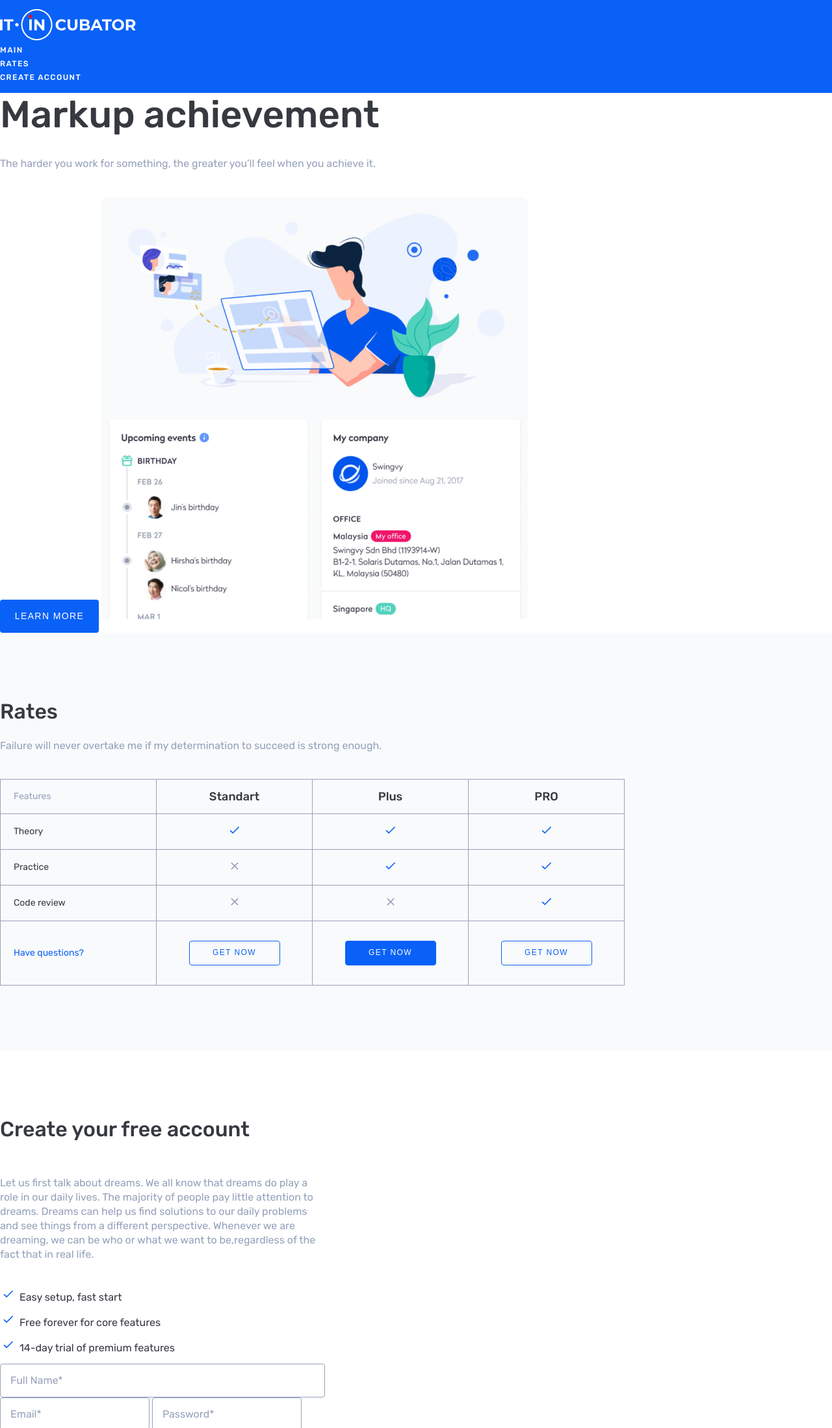
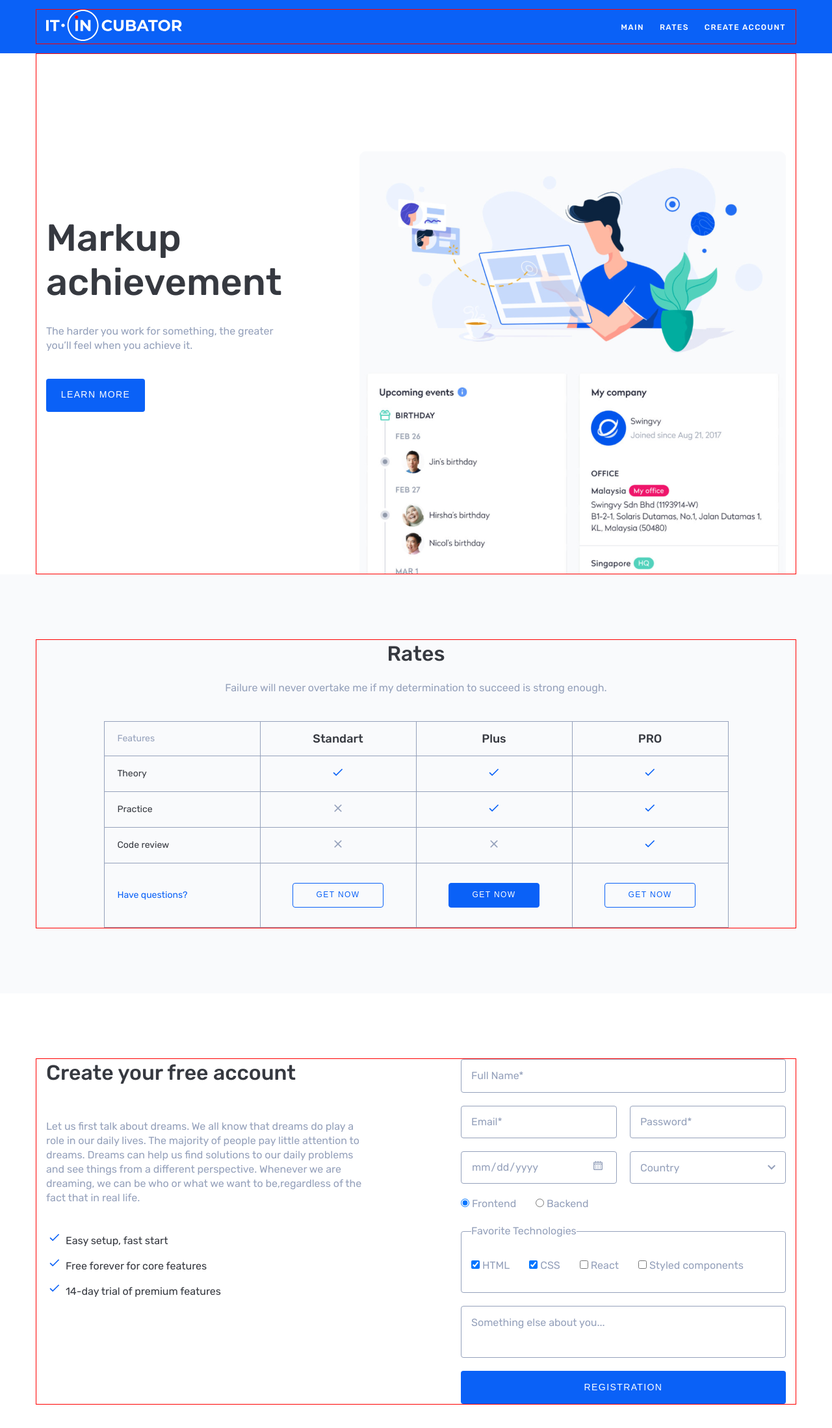
Before and after one commit to RuslanJumajanov/PreCourse-Sprint1-Homework, a plain HTML site: page index.html in a window 1280 px wide. Shown: the top 2198 px of the page at 65% size. Drawn offline with Linux system fonts and the light colour scheme.

Commit message:
Sprint 1 3rd Homework

```diff
--- a/index.html
+++ b/index.html
@@ -15,6 +15,8 @@
 
 <body>
     <header class="header">
+        <div class="container">
+            <div class="header-wrapper">
                 <a href="" class="logo">
                     <img class="logo-img" src="./assets/images/logo.svg" alt="image">
                 </a>
@@ -29,16 +31,26 @@
                         <a href="" class="menu-link">Create Account</a>
                     </li>
                 </ul>
+            </div>
+        </div>
     </header>
 
     <section class="main">
+        <div class="container">
+            <div class="main-wrapper">
+                <div class="main-info">
                     <h1 class="main-title">Markup achievement</h1>
                     <p class="text">The harder you work for something, the greater you’ll feel when you achieve it.</p>
                     <button class="button">Learn More</button>
+                </div>
                 <img class="main-img" src="./assets/images/image.png" alt="image">
+            </div>
+        </div>
     </section>
 
     <section class="rates-section">
+        <div class="container">
+            <div class="rates-wrapper">
                 <h2 class="title">Rates</h2>
                 <p class="text">Failure will never overtake me if my determination to succeed is strong enough.</p>
                 <table class="table">
@@ -73,9 +85,15 @@
                         <td><button class="table-button">get now</button></td>
                     </tr>
                 </table>
+            </div>
+
+        </div>
     </section>
 
     <section class="create-account-section">
+        <div class="container">
+            <div class="account-wrapper">
+                <div class="account-info-wrapper">
                     <h2 class="title">Create your free account</h2>
                     <p class="text">Let us first talk about dreams. We all know that dreams do play a role in our daily lives. The majority of people pay little attention to dreams. Dreams can help us find solutions to our daily problems and see things from a different perspective. Whenever we are dreaming, we can be who or what we want to be,regardless of the fact that in real life.</p>
                     <ul class="list">
@@ -83,9 +101,11 @@
                         <li class="list-item">Free forever for core features</li>
                         <li class="list-item">14-day trial of premium features</li>
                     </ul>
+                </div>
 
                 <form>
                     <input type="text" placeholder="Full Name*">
+                    <div class="fields-wrapper">
                         <input type="email" placeholder="Email*">
                         <input type="password" placeholder="Password*">
                         <input type="date">
@@ -96,8 +116,9 @@
                             <option>China</option>
                             <option>USA</option>
                         </select>
+                    </div>
 
-            <div>
+                    <div class="stack">
                         <label for="front">
                             <input id="front" type="radio" name="stack" checked>
                             Frontend
@@ -134,8 +155,10 @@
 
                     <textarea placeholder="Something else about you..."></textarea>
 
-            <input class="button" type="submit" value="registration">
+                    <button class="button" type="submit">registration</button>
                 </form>
+            </div>
+        </div>
     </section>
 
     <footer class="footer">
--- a/style.css
+++ b/style.css
@@ -18,6 +18,10 @@ a {
     text-decoration: none;
 }
 
+a:hover {
+    text-decoration: underline;
+}
+
 ul {
     list-style: none;
 }
@@ -25,6 +29,12 @@ ul {
 button {
     border: none;
     background-color: transparent;
+    cursor: pointer;
+    transition: 0.2s;
+}
+
+button:hover {
+    transform: translateY(-5px);
 }
 
 .title {
@@ -41,11 +51,32 @@ button {
     line-height: 22px;
 }
 
+.container {
+    height: 100%;
+    width: 100%;
+    max-width: 1170px;
+    padding: 0 15px;
+    margin-left: auto;
+    margin-right: auto;
+    border: 1px solid red;
+}
+
 /* ================ Стили для Хедера ================ */
 
 .header {
     background-color: #0A61F7;
     padding: 14px 0;
+}
+
+.header-wrapper {
+    display: flex;
+    justify-content: space-between;
+    align-items: center;
+}
+
+.menu {
+    display: flex;
+    gap: 24px;
 }
 
 .menu-link {
@@ -59,6 +90,13 @@ button {
 
 /* ================ Стили для 1-й секции ================ */
 
+.main-wrapper {
+    display: flex;
+    justify-content: center;
+    align-items: center;
+    height: 800px;
+}
+
 .main-title {
     color: #363940;
     font-size: 58px;
@@ -69,6 +107,7 @@ button {
 
 .main .text {
     margin-bottom: 40px;
+    max-width: 380px;
 }
 
 .button {
@@ -84,11 +123,21 @@ button {
     text-transform: uppercase;
 }
 
+.main-img {
+    align-self: flex-end;
+}
+
 /* ================ Стили для 2-й секции ================ */
 
 .rates-section {
     background-color: #F9FAFC;
     padding: 100px 0;
+}
+
+.rates-wrapper {
+    display: flex;
+    flex-direction: column;
+    align-items: center
 }
 
 .rates-section .title {
@@ -162,6 +211,11 @@ th, td { /* Стилизуем по названию тега */
     padding: 100px 0;
 }
 
+.account-wrapper {
+    display: flex;
+    justify-content: space-between;
+}
+
 .create-account-section .title {
     margin-bottom: 50px;
 }
@@ -181,6 +235,9 @@ th, td { /* Стилизуем по названию тега */
 form {
     width: 100%;
     max-width: 500px;
+    display: flex;
+    flex-direction: column;
+    gap: 20px;
 }
 
 input, select, fieldset, textarea {
@@ -204,6 +261,23 @@ input[type="text"] {
 input[type="email"], input[type="password"], input[type="date"], select {
     width: 230px;
     height: 50px;
+    flex-grow: 1;
+}
+
+input[type="radio"], input[type="checkbox"], input[type="date"], select {
+    cursor: pointer;
+}
+
+.stack,
+fieldset {
+    display: flex;
+    column-gap: 30px;
+}
+
+.fields-wrapper {
+    display: flex;
+    flex-wrap: wrap;
+    gap: 20px;
 }
 
 fieldset {
```
Lines whose indentation alone changed are shown as unchanged.
